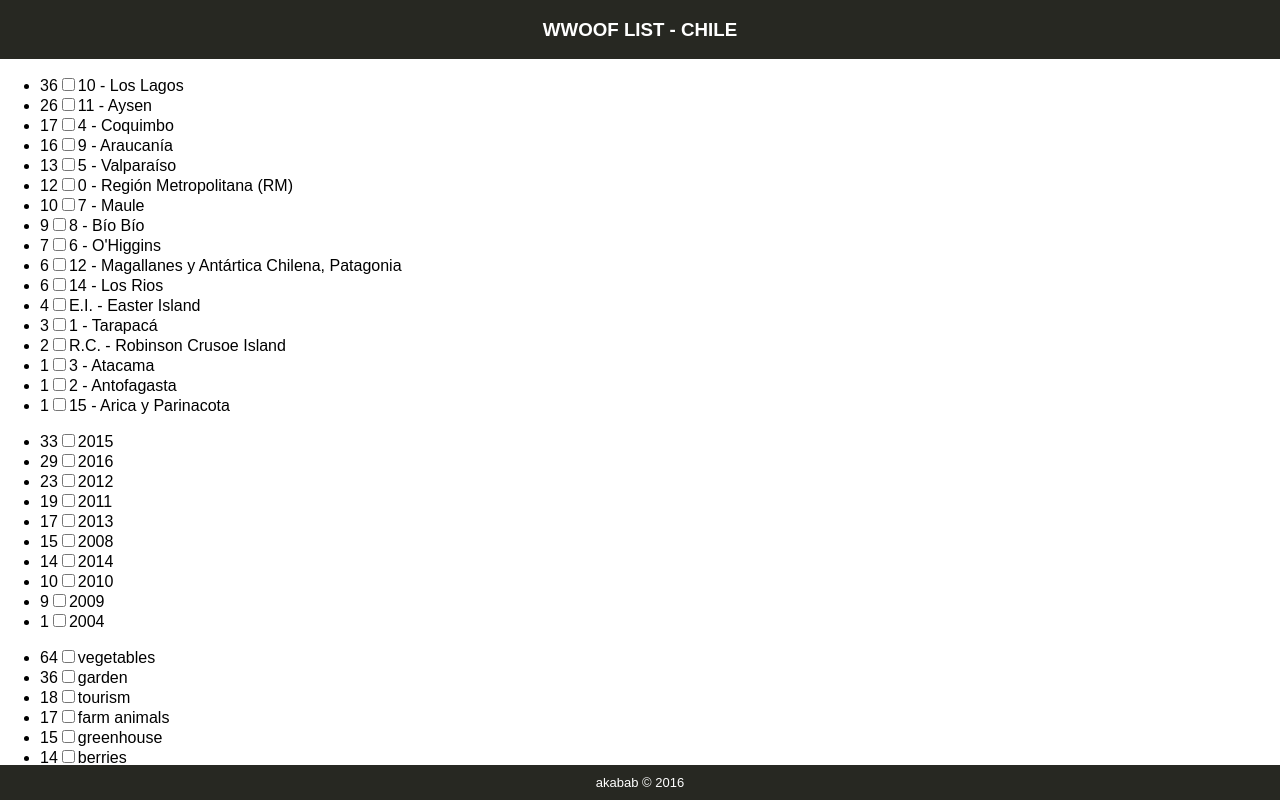
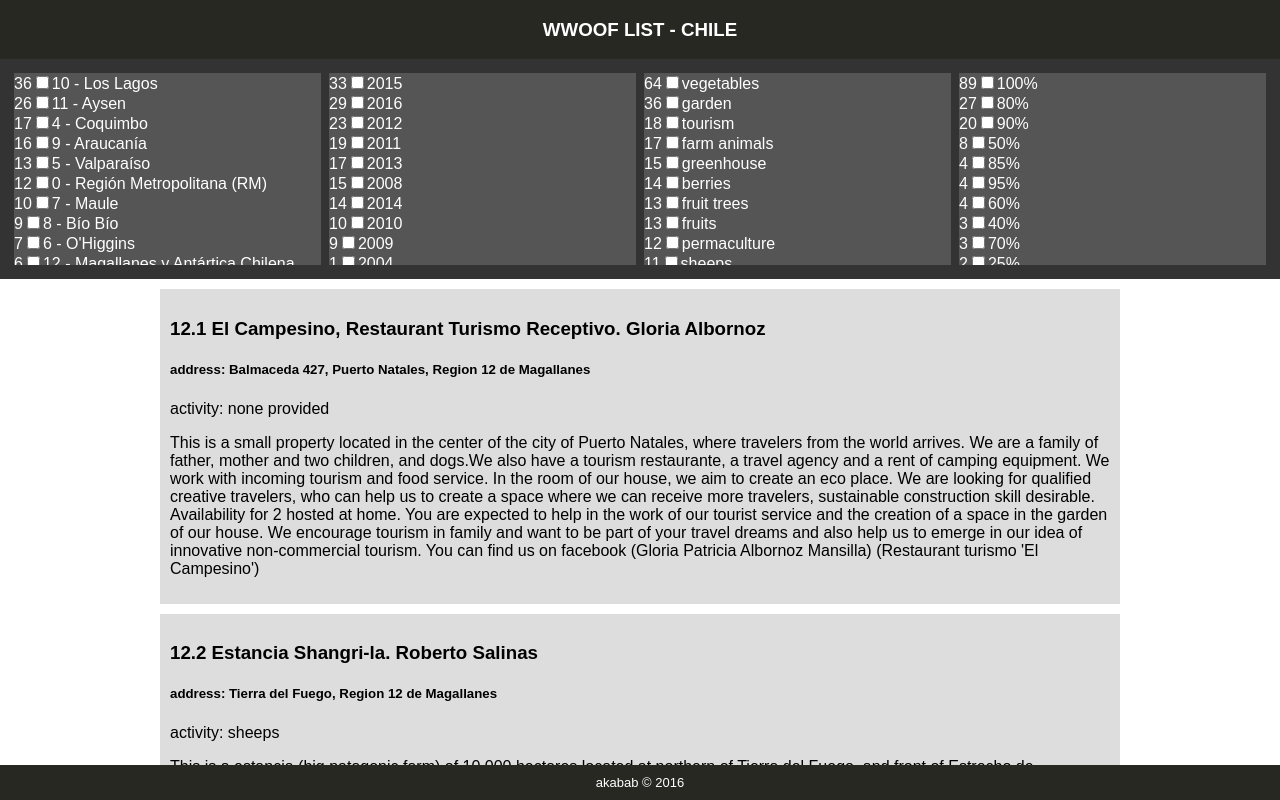
Before and after one commit to akabab/wwoof_app, a React (Create React App) app: page / in a window 1280 px wide. Built offline with nearby package versions, Linux system fonts and the light colour scheme.

Commit message:
cleaned css

```diff
--- a/src/App.css
+++ b/src/App.css
@@ -1,59 +1,80 @@
 html,
 body,
 #root,
-.App {
+.app {
   height: 100%;
   min-height: 100%;
   overflow: hidden;
 }
 
-.App {
+.app {
   display: flex;
-  flex-flow: column;
+  flex-direction: column;
 }
 
-.App-header, .App-footer {
+.app-header, .app-footer {
   flex: 0 0 auto;
   background-color: #272822;
   color: white;
   text-align: center;
 }
 
-.App-content {
+.app-content {
   flex: 1 1 auto;
   overflow-y: scroll;
 }
 
-.App-header {
+.app-header {
 }
 
-.App-footer {
+.app-footer {
   padding: 10px;
   font-size: 13px;
 }
 
 
-
-.Filters {
+.filters-container {
   background-color: #333;
   color: white;
   padding: 10px;
+  height: 200px;
+  overflow-y: hidden;
+  display: flex;
+  flex-direction: row;
+  justify-content: center;
 }
 
-.ElementContainer {
+.filter {
+  flex: 1 1 400px;
+  background-color: #555;
+  margin: 4px;
+  overflow-y: scroll;
+}
+
+ul {
+  list-style-type: none;
+}
+
+.elements-container {
   margin-left: 150px;
   margin-right: 150px;
+}
+
+.element {
+  background-color: #DDD;
+  margin: 10px;
+  padding: 10px;
 }
 
 
 // Olds
 
-.App-logo {
-  animation: App-logo-spin infinite 20s linear;
+.app-logo {
+  animation: app-logo-spin infinite 20s linear;
   height: 80px;
 }
 
-@keyframes App-logo-spin {
+@keyframes app-logo-spin {
   from { transform: rotate(0deg); }
   to { transform: rotate(360deg); }
 }
--- a/src/App.js
+++ b/src/App.js
@@ -12,19 +12,17 @@ class Filter extends Component {
 
     var filterValues = filter.map(function(obj, index) {
         return (
-          <li key={index} className="Filter-value">
+          <div className="filter-value" key={obj.value}>
             <label htmlFor={index}>{obj.occurrence}</label>
             <input type="checkbox" id={index} value={obj.value} />
             <label htmlFor={index}>{obj.value}</label>
-          </li>
+          </div>
         )
     })
 
     return (
-      <div className="Filter">
-        <ul>
-          {filterValues}
-        </ul>
+      <div className="filter">
+        {filterValues}
       </div>
     )
   }
@@ -37,11 +35,11 @@ class FiltersContainer extends Component {
     var filtersDict = this.props.filtersDict
 
     var filters = Object.keys(filtersDict).map(function(key, index) {
-      return <Filter key={index} filter={filtersDict[key]} />
+      return <Filter key={key} filter={filtersDict[key]} />
     })
 
     return (
-      <div className="FiltersContainer">
+      <div className="filters-container">
         {filters}
       </div>
     )
@@ -53,7 +51,7 @@ class Element extends Component {
 
   render() {
     return (
-      <div className="Element">
+      <div className="element">
         <h3>{this.props.element.title}</h3>
         <h5>address: {this.props.element.address}</h5>
         <p>activity: {this.props.element.activity || "none provided"}</p>
@@ -64,7 +62,7 @@ class Element extends Component {
 
 }
 
-class ElementContainer extends Component {
+class ElementsContainer extends Component {
 
   render() {
     var elements = this.props.elements.map(function(element, index) {
@@ -72,7 +70,7 @@ class ElementContainer extends Component {
     })
 
     return (
-      <div className="ElementContainer">
+      <div className="elements-container">
         {elements}
       </div>
     )
@@ -113,7 +111,7 @@ class App extends Component {
     super(props)
     this.state = {
       elements: wwoof_list,
-      filterKeys: [ "region", "wwoof_since", "tags" ]
+      filterKeys: [ "region", "wwoof_since", "tags", "quick_reply" ]
     }
   }
 
@@ -129,15 +127,15 @@ class App extends Component {
     // console.log(filtersDict)
 
     return (
-      <div className="App">
-        <div className="App-header">
+      <div className="app">
+        <div className="app-header">
           <h3>WWOOF LIST - CHILE</h3>
         </div>
-        <div className="App-content">
+        <div className="app-content">
           <FiltersContainer filtersDict={filtersDict} />
-          <ElementContainer elements={elements} />
+          <ElementsContainer elements={elements} />
         </div>
-        <div className="App-footer">
+        <div className="app-footer">
           <span>akabab © 2016</span>
         </div>
       </div>
```
